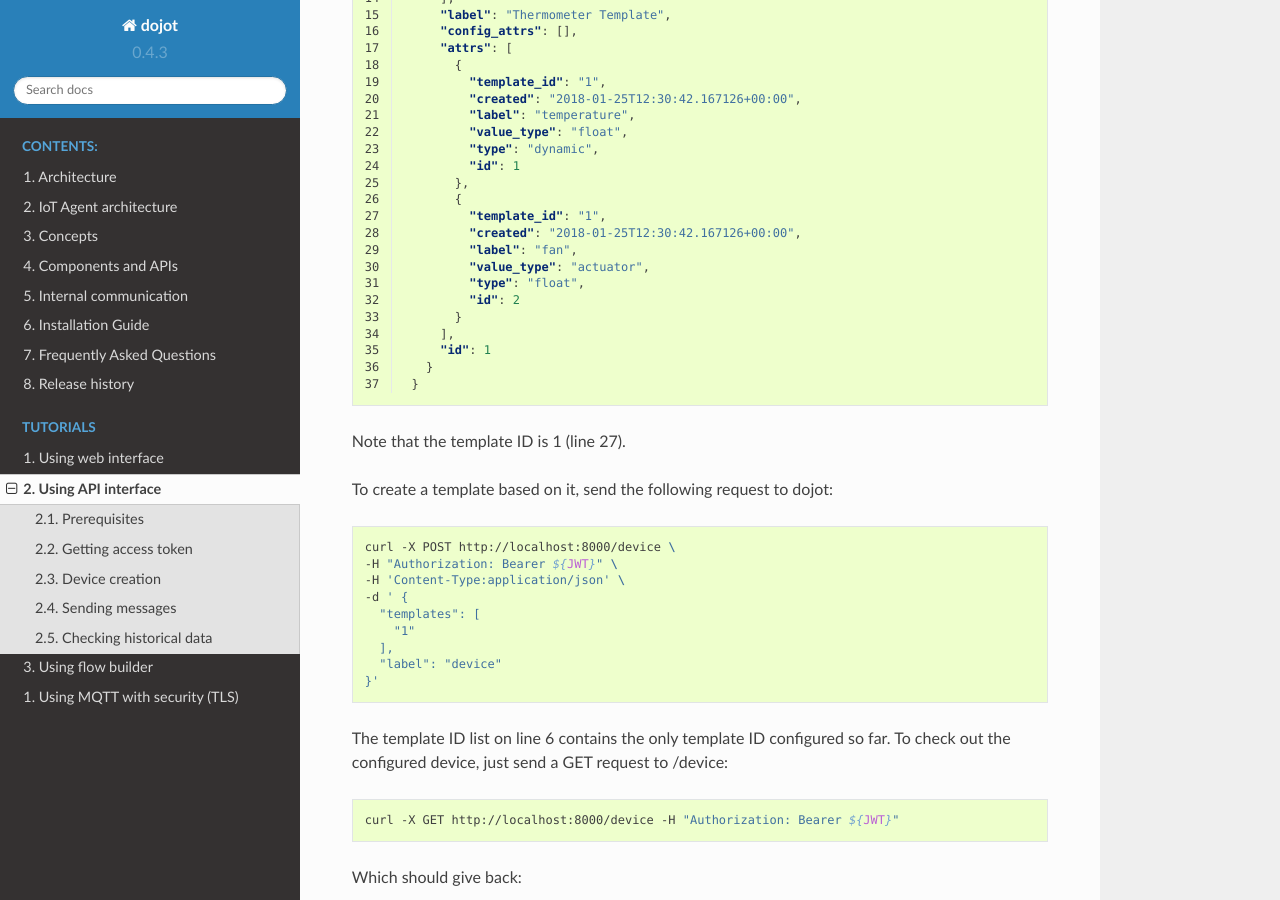
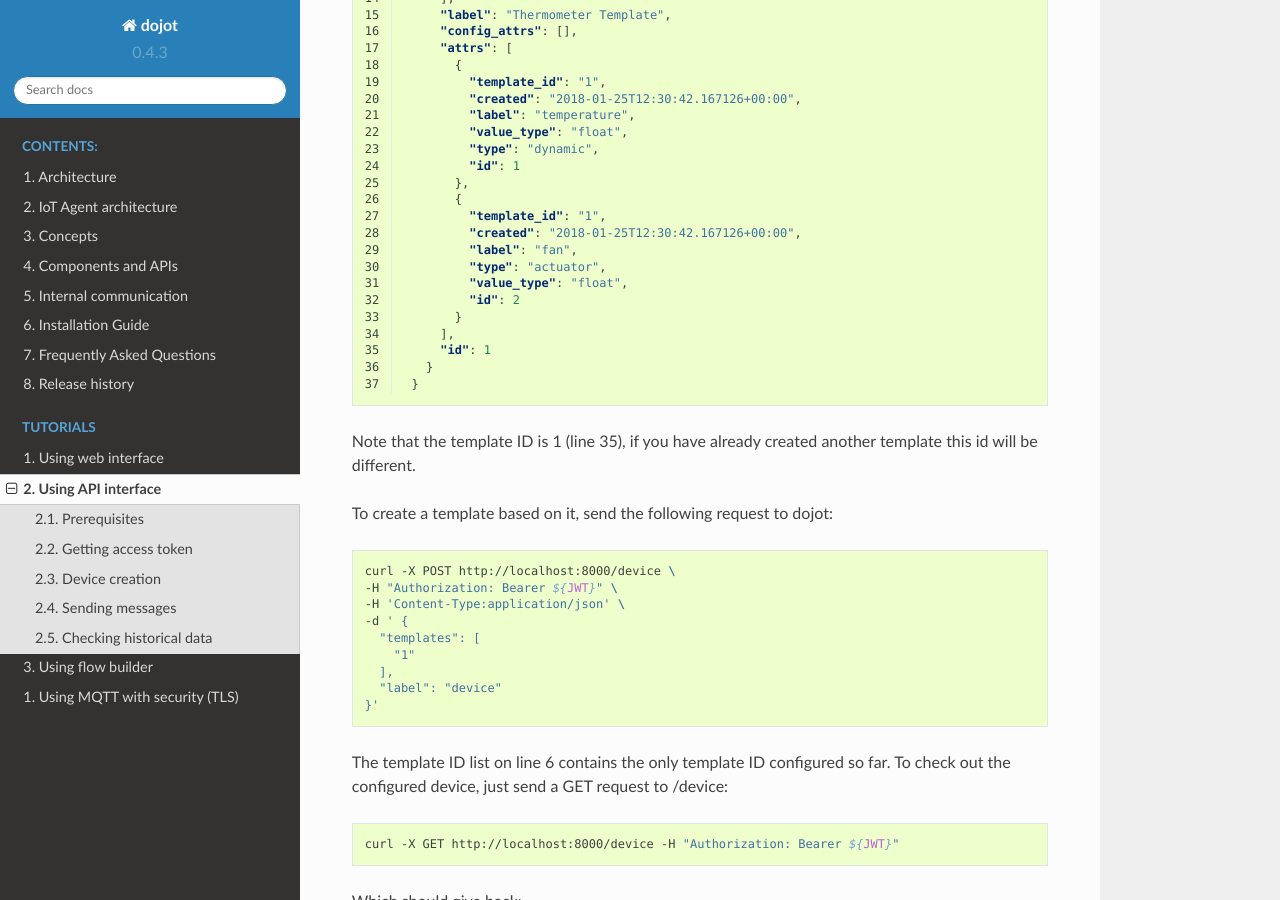
Before and after one commit to dojot/docs, a Sphinx documentation site: the page built from source/using-api-interface.rst, in a window 1280 px wide and 900 px high, scrolled down 2215 px. Built offline with Sphinx 7.4.7 and the Read the Docs theme 2.0.0, drawn with Linux system fonts in a browser that asks for light colours.

Commit message:
fix line and add observation

```diff
--- a/source/using-api-interface.rst
+++ b/source/using-api-interface.rst
@@ -132,8 +132,8 @@ This request should give back this message:
             "template_id": "1",
             "created": "2018-01-25T12:30:42.167126+00:00",
             "label": "fan",
-            "value_type": "actuator",
-            "type": "float",
+            "type": "actuator",
+            "value_type": "float",
             "id": 2
           }
         ],
@@ -141,7 +141,7 @@ This request should give back this message:
       }
     }
 
-Note that the template ID is 1 (line 27).
+Note that the template ID is 1 (line 35), if you have already created another template this id will be different.
 
 To create a template based on it, send the following request to dojot:
 
```
Also changed, not shown: 2 other files.
